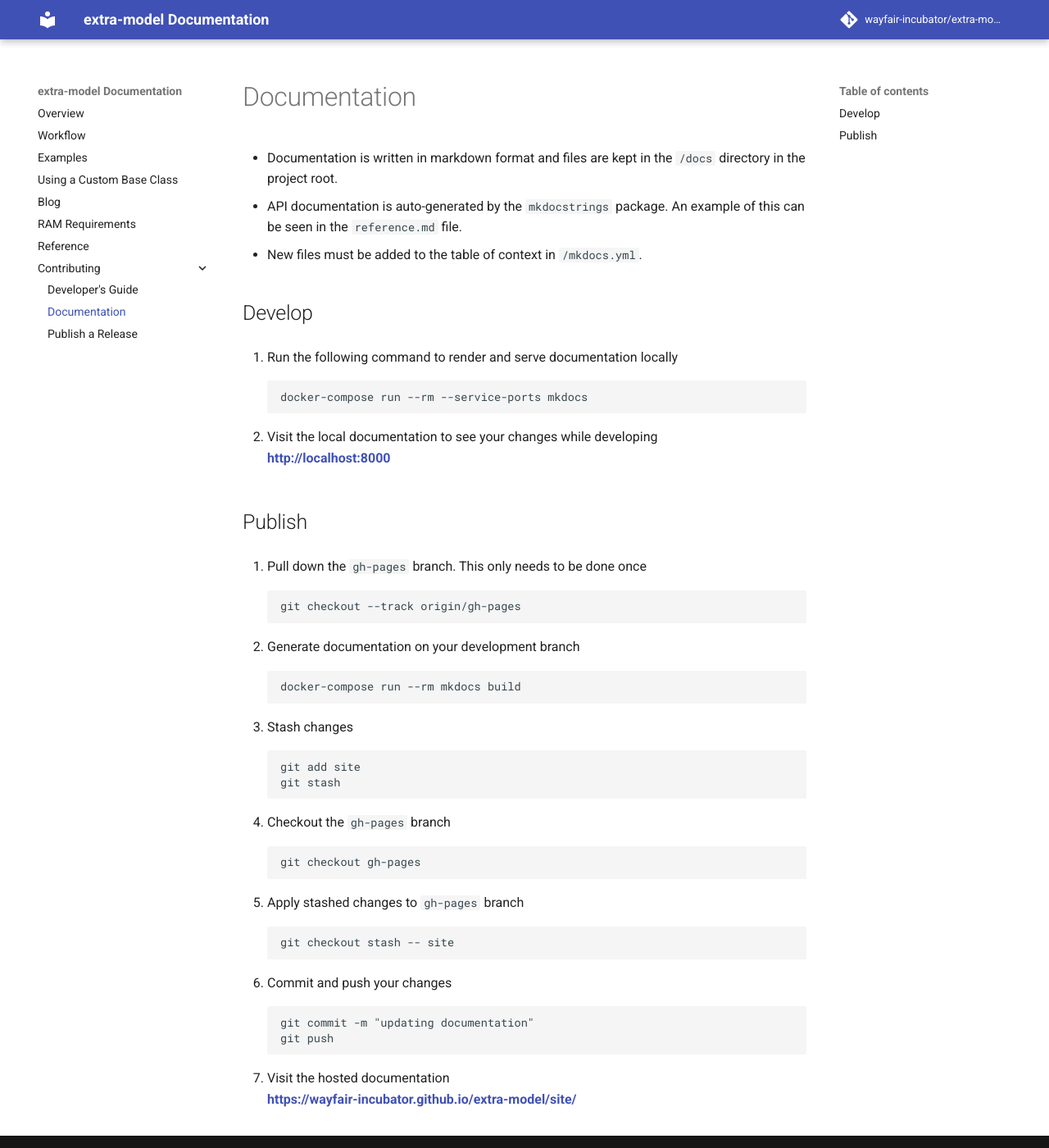
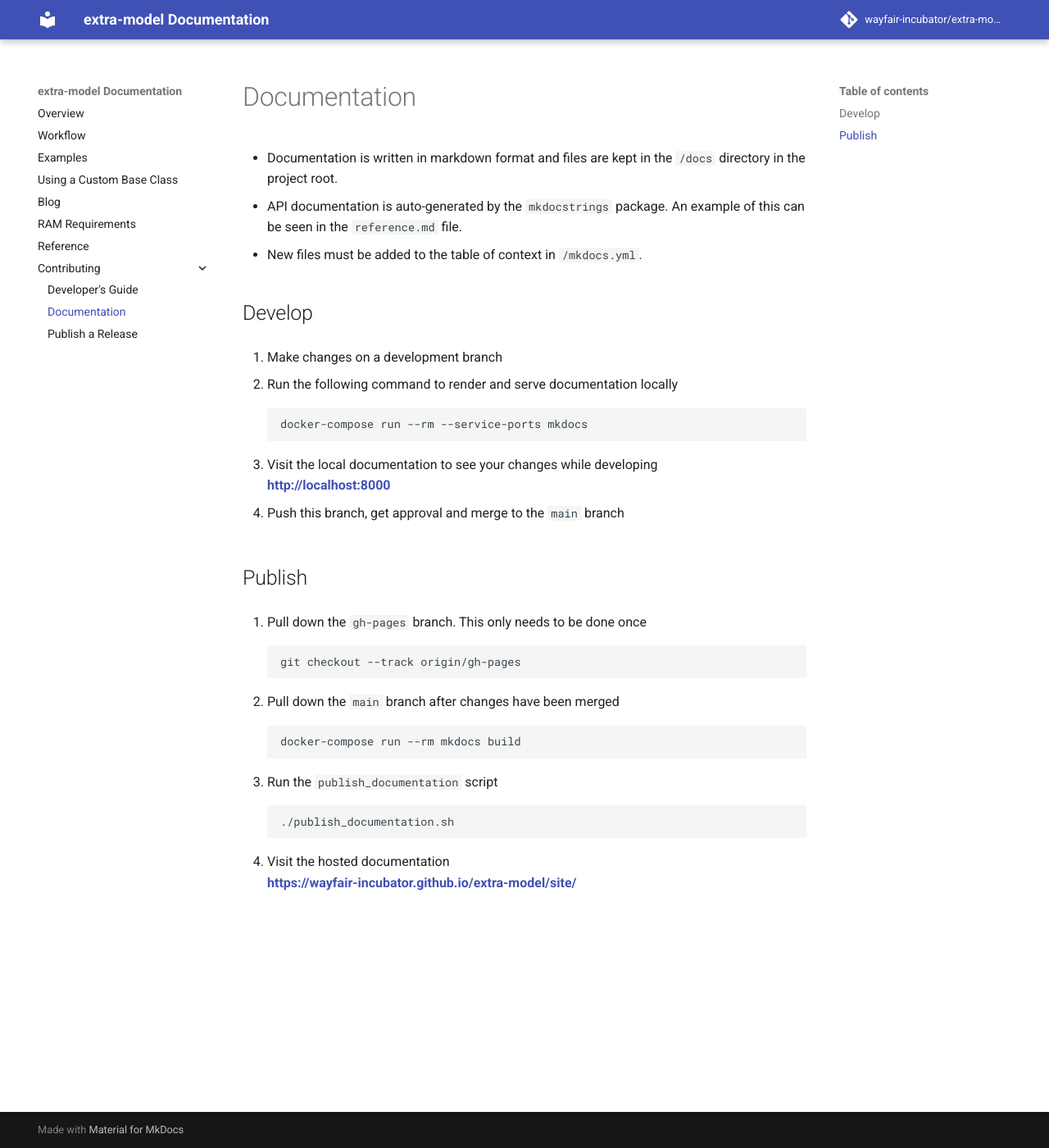
Before and after one commit to wayfair-incubator/extra-model, an MkDocs documentation site: the page built from docs/contributing/documentation.md, in a window 1280 px wide and 1400 px high. Shown: the whole window at 82% size. Built offline with MkDocs 1.6.1 and Material for MkDocs 9.7.7, drawn with Linux system fonts in a browser that asks for light colours; comment, search, counter and statistics services are not loaded.

Commit message:
fixed documentation docs

```diff
--- a/docs/contributing/documentation.md
+++ b/docs/contributing/documentation.md
@@ -6,6 +6,8 @@
 
 ## Develop
 
+1. Make changes on a development branch
+
 1. Run the following command to render and serve documentation locally
 
         docker-compose run --rm --service-ports mkdocs
@@ -13,33 +15,21 @@
 1. Visit the local documentation to see your changes while developing
     **[http://localhost:8000](http://localhost:8000)**
 
+1. Push this branch, get approval and merge to the `main` branch
+
 ## Publish
 
 1. Pull down the `gh-pages` branch. This only needs to be done once
 
         git checkout --track origin/gh-pages
 
-1. Generate documentation on your development branch
+1. Pull down the `main` branch after changes have been merged
 
         docker-compose run --rm mkdocs build
 
-1. Stash changes
+1. Run the `publish_documentation` script
 
-        git add site
-        git stash
-
-1. Checkout the `gh-pages` branch
-
-        git checkout gh-pages
-
-1. Apply stashed changes to `gh-pages` branch
-
-        git checkout stash -- site
-
-1. Commit and push your changes
-
-        git commit -m "updating documentation"
-        git push
+        ./publish_documentation.sh
 
 1. Visit the hosted documentation
     **[https://wayfair-incubator.github.io/extra-model/site/](https://wayfair-incubator.github.io/extra-model/site/)**
```
